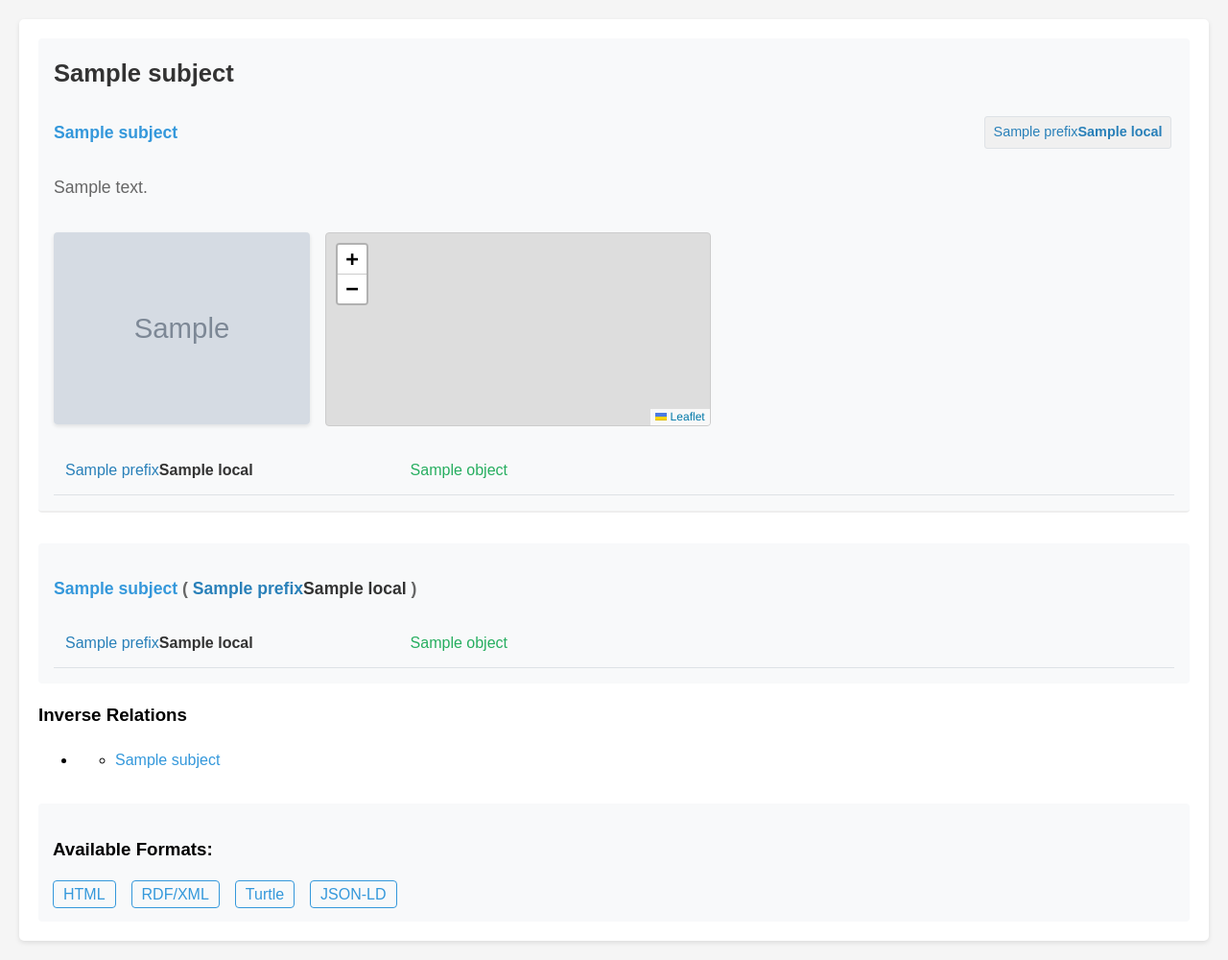
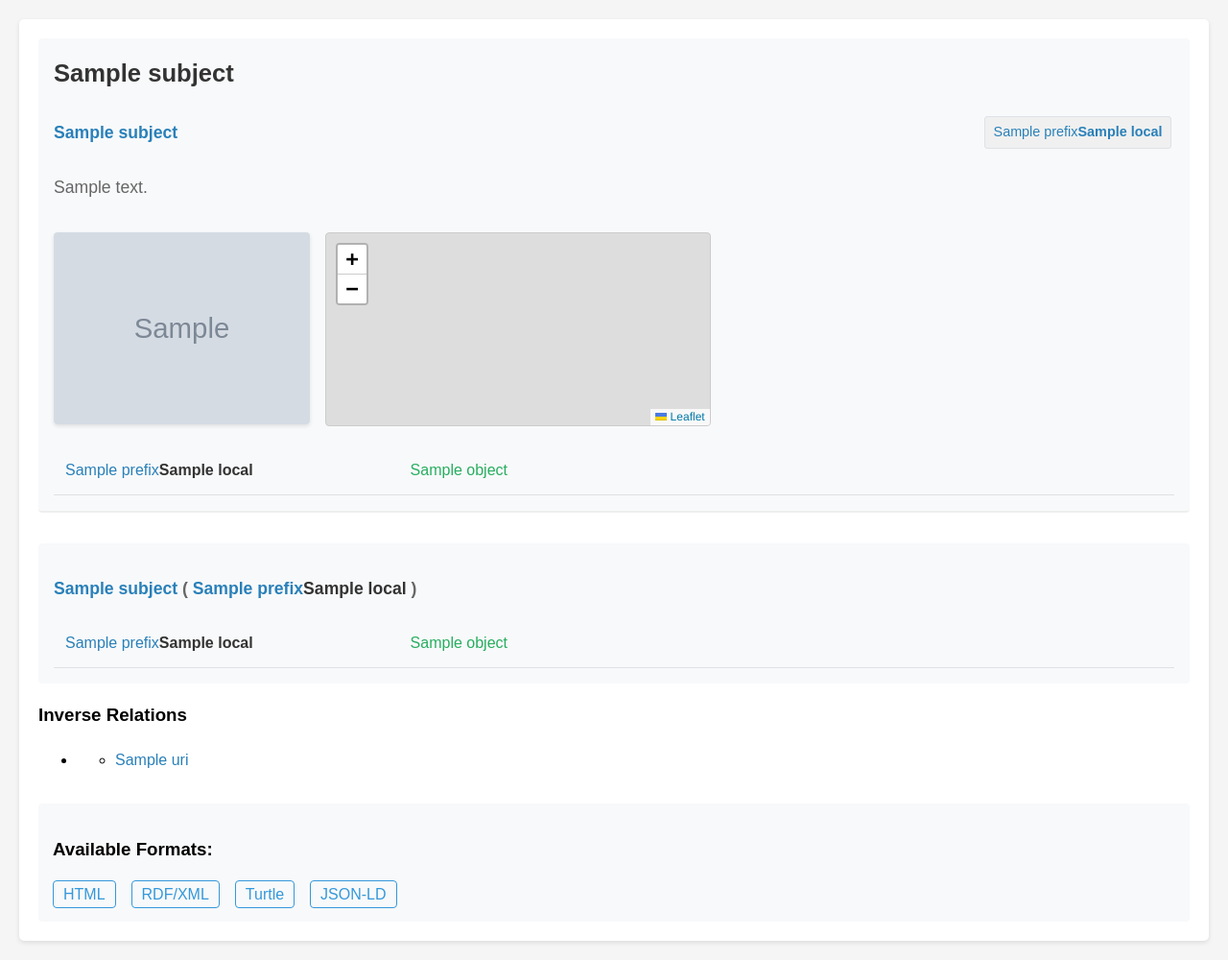
Before and after one commit to renevoorburg/ldview, a Flask app: template templates/view.html in a window 1280 px wide. Shown: the whole page at 96% size. Run offline with Flask 2, Linux system fonts and the light colour scheme; the template is opened without the code that fills it: most values are stand-ins (such as "Sample title", 1, 10 or a date in 2020); grey boxes marked "Sample" are stand-in pictures.

Commit message:
inverse functional

```diff
--- a/app.py
+++ b/app.py
@@ -445,7 +445,7 @@
                 if len(inverse_relations[pred]) < config.MAX_INVERSE_SUBJECTS:
                     inverse_relations[pred].append({
                         'uri': subj,
-                        'label': label or subj.split('/')[-1]
+                        'label': subj  # Gebruik de URI zelf als label
                     })
 
             # Build YASGUI links for predicates with more results
--- a/config.py
+++ b/config.py
@@ -165,4 +165,4 @@
 YASGUI_PAGE = 'yasgui'  # Will be accessible at {BASE_URI}{YASGUI_PAGE}
 
 # Display configuration
-MAX_INVERSE_SUBJECTS = 1  # Maximum number of subjects to show for inverse relations
+MAX_INVERSE_SUBJECTS = 1 # Maximum number of subjects to show for inverse relations
--- a/templates/view.html
+++ b/templates/view.html
@@ -11,7 +11,7 @@
                         {% endif %}
 
                         <div class="uri-line">
-                            <h2><a href="{{ main_subject.subject }}">{{ main_subject.subject }}</a></h2>
+                            <h2><a href="{{ main_subject.subject }}" class="uri-object">{{ main_subject.subject }}</a></h2>
                             {% if main_subject.types %}
                                 <div class="types">
                                     {% for type in main_subject.types %}
@@ -119,7 +119,7 @@
                 {% if not subject.is_blank %}
                     <div class="blank-node">
                         <h3>
-                            <a href="{{ subject.subject }}">{{ subject.subject }}</a>
+                            <a href="{{ subject.subject }}" class="uri-object">{{ subject.subject }}</a>
                             {% if subject.relation_to_main %}
                                 (<span class="predicate">
                                     <a href="{{ subject.relation_uri }}" class="predicate-link">
@@ -224,15 +224,19 @@
                 <ul class="inverse-relations">
                     {% for pred, data in inverse_relations.items() %}
                     <li>
-                        <strong>{{ shorten_uri(pred).local }}</strong>
+                        <span class="predicate">
+                            <a href="{{ pred }}" class="predicate-link">
+                                <span class="prefix">{{ shorten_uri(pred).prefix }}</span><span class="local">{{ shorten_uri(pred).local }}</span>
+                            </a>
+                        </span>
                         <ul class="subjects-list">
                             {% for subject in data.subjects %}
-                            <li><a href="{{ subject.uri }}">{{ subject.label }}</a></li>
+                            <li><a href="{{ subject.uri }}" class="uri-object">{{ subject.uri }}</a></li>
                             {% endfor %}
                             {% if data.total_count > config.MAX_INVERSE_SUBJECTS %}
                             <li class="more-results">
                                 <em>... and {{ data.total_count - config.MAX_INVERSE_SUBJECTS }} more results</em>
-                                <a href="{{ data.yasgui_url }}" target="_blank">(view all in YASGUI)</a>
+                                <a href="{{ data.yasgui_url }}" target="_blank">(see all using SPARQL)</a>
                             </li>
                             {% endif %}
                         </ul>
```
